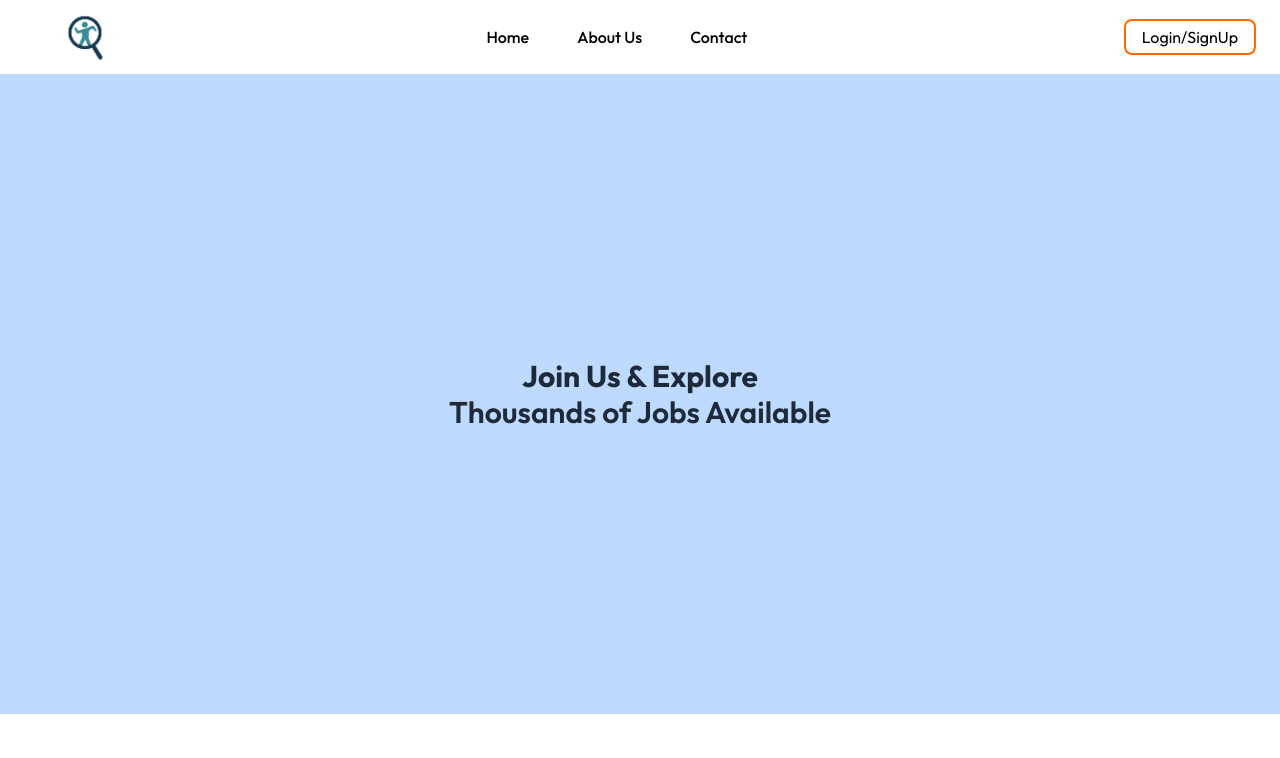
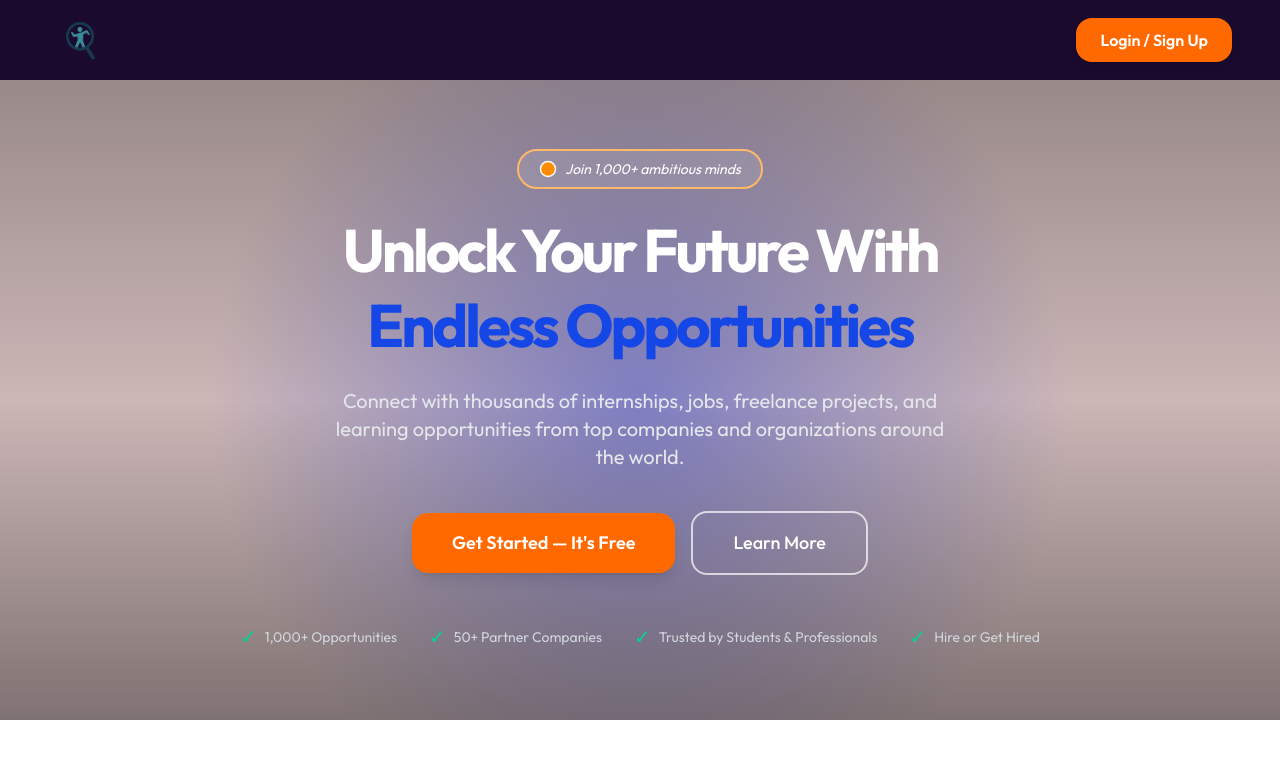
Before and after one commit to Sachin001-debug/Job-Portal, a React (Vite) app in the folder frontend/: page / in a window 1280 px wide. Shown: the top 758 px of the page. Built offline with nearby package versions, Linux system fonts and the light colour scheme; a web font is replaced by a local one.

Commit message:
Hero-ui update

```diff
--- a/frontend/package.json
+++ b/frontend/package.json
@@ -13,7 +13,7 @@
     "@tailwindcss/vite": "^4.2.2",
     "axios": "^1.14.0",
     "dotenv": "^17.4.0",
-    "lucide-react": "^1.7.0",
+    "lucide-react": "^1.8.0",
     "react": "^19.2.4",
     "react-dom": "^19.2.4",
     "react-router-dom": "^7.13.2",
--- a/frontend/src/home/Home.jsx
+++ b/frontend/src/home/Home.jsx
@@ -1,37 +1,126 @@
 import React from "react";
-import logo from '../assets/S1K9S-removebg-preview.png';
+import logo from "../assets/S1K9S-removebg-preview.png";
 import { useNavigate } from "react-router-dom";
+import { Circle } from "lucide-react";
 
 const Home = () => {
   const navigate = useNavigate();
+
   return (
     <>
-    <nav className="flex flex-wrap md:flex-nowrap gap-4 md:gap-12 p-3  items-center justify-between">
-      <div className="ml-0 w-[50px] h-[50px] md:ml-12 w-10 h-10 flex items-center justify-center rounded-full">
-        <img src={logo} alt="Logo"  />
-      </div>
+      {/* Navigation Bar */}
+      <nav className="bg-[#1A0B2E] text-white py-2 px-5 md:px-8 lg:px-12 top-0 z-50 shadow-lg">
+        <div className="max-w-7xl mx-auto flex items-center justify-between">
+          {/* Logo Section */}
+          <div className="flex items-center gap-3">
+            <div className="w-16 h-16 flex items-center justify-center rounded-2xl overflow-hidden">
+              <img
+                src={logo}
+                alt="Company Logo"
+                className="fade-in w-16 h-16 object-contain"
+              />
+            </div>
+            <div className="fade-in hidden sm:block">
+              <h2 className="font-bold text-2xl tracking-tight">Hire Nepal</h2>
+              <p className="text-[10px] text-gray-400 -mt-1">Discover Opportunities</p>
+            </div>
+          </div>
 
-      <ul className="flex flex-wrap gap-4 md:gap-12 text-black font-medium">
-        <li className="hover:text-orange-400 cursor-pointer">Home</li>
-        <li className="hover:text-orange-400 cursor-pointer">About Us</li>
-        <li className="hover:text-orange-400 cursor-pointer">Contact</li>
-      </ul>
+          {/* Desktop Navigation */}
+          <ul className="fade-in hidden md:flex items-center gap-8 text-base font-medium">
+            <li>
+              <a href="#home" className="hover:text-orange-400 transition-colors duration-300">
+                Home
+              </a>
+            </li>
+            <li>
+              <a href="#about" className="hover:text-orange-400 transition-colors duration-300">
+                About Us
+              </a>
+            </li>
+            <li>
+              <a href="#opportunities" className="hover:text-orange-400 transition-colors duration-300">
+                Opportunities
+              </a>
+            </li>
+            <li>
+              <a href="#contact" className="hover:text-orange-400 transition-colors duration-300">
+                Contact
+              </a>
+            </li>
+          </ul>
+          <button
+            onClick={() => navigate("/login")}
+            className="fade-in cursor-pointer bg-orange-500 hover:bg-orange-600 text-white font-semibold px-6 py-2.5 rounded-2xl text-sm md:text-base transition-all duration-300 shadow-md hover:shadow-lg active:scale-95"
+          >
+            Login / Sign Up
+          </button>
+        </div>
+      </nav>
 
-      <button onClick={() => navigate('/login')} className="mr-3 border-2 border-orange-500 px-4 py-1 rounded-lg text-black cursor-pointer text-sm  hover:bg-orange-500 hover:text-white transition-colors duration-300 ease-in-out md:text-base">
-       Login/SignUp
-    </button>
-    </nav>
+      {/* Hero Section */}
+      <section
+        className="hero-bg w-full min-h-[80dvh] flex flex-col justify-center items-center relative px-5 py-2 md:px-8 overflow-hidden"
+      >
+        <div className="absolute inset-0 bg-gradient-to-b from-black/40 via-black/20 to-black/50 z-10" />
 
-    <section className="bg-blue-200 w-[100vw] h-[80vh] flex  flex-col justify-center items-center gap-1">
-        <div className="text-center text-gray-800">
-         <h1 className="text-xl md:text-3xl font-bold ">Join Us & Explore </h1>
-         <h1 className="text-xl md:text-3xl font-semibold ">Thousands of Jobs Available</h1>
-         </div>
+        <div className="relative z-20 text-center max-w-5xl mx-auto">
+          {/* Badge */}
+          <div className="fade-in inline-flex items-center italic gap-2 bg-white/10 backdrop-blur-md border-2 border-orange-300 text-white text-sm px-5 py-2 rounded-full mb-6">
+            <Circle size={18} fill="#FF8C00" /> Join 1,000+ ambitious minds
+          </div>
 
+          {/* Main Heading */}
+          <h1 className="fade-in text-4xl md:text-5xl lg:text-6xl font-bold text-white leading-tight tracking-tighter mb-6">
+            Unlock Your Future With<br className="hidden md:block" />
+            <span className="text-blue-700"> Endless Opportunities</span>
+          </h1>
 
+          {/* Subheading */}
+          <p className="fade-in text-base md:text-lg lg:text-xl text-gray-200 max-w-2xl mx-auto mb-10 px-4">
+            Connect with thousands of internships, jobs, freelance projects, and learning
+            opportunities from top companies and organizations around the world.
+          </p>
 
-    </section>
+          {/* CTA Buttons */}
+          <div className="flex flex-col sm:flex-row gap-4 justify-center items-center mb-12">
+            <button
+              onClick={() => navigate("/login")}
+              className="cursor-pointer fade-in bg-orange-500 hover:bg-orange-600 w-full sm:w-auto text-white font-semibold px-10 py-4 rounded-2xl text-lg transition-all duration-300 shadow-lg hover:shadow-xl active:scale-[0.97]"
+            >
+              Get Started — It's Free
+            </button>
 
+            <button
+              onClick={() => document.getElementById("about")?.scrollIntoView({ behavior: "smooth" })}
+              className="fade-in border-2 border-white/70 hover:border-white hover:bg-white/10 w-full sm:w-auto text-white font-medium px-10 py-4 rounded-2xl text-lg transition-all duration-300 backdrop-blur-sm"
+            >
+              Learn More
+            </button>
+          </div>
+
+          {/* Trust Bar */}
+          <div className="fade-in flex flex-wrap justify-center gap-x-8 gap-y-3 text-sm text-gray-300">
+            <div className="flex items-center gap-2">
+              <span className="text-emerald-400 text-xl">✓</span>
+              <span>1,000+ Opportunities</span>
+            </div>
+            <div className="flex items-center gap-2">
+              <span className="text-emerald-400 text-xl">✓</span>
+              <span>50+ Partner Companies</span>
+            </div>
+            <div className="flex items-center gap-2">
+              <span className="text-emerald-400 text-xl">✓</span>
+              <span>Trusted by Students & Professionals</span>
+            </div>
+              <div className="flex items-center gap-2">
+              <span className="text-emerald-400 text-xl">✓</span>
+              <span>Hire or Get Hired</span>
+            </div>
+          </div>
+        </div>
+
+      </section>
     </>
   );
 };
--- a/frontend/src/index.css
+++ b/frontend/src/index.css
@@ -5,7 +5,28 @@ body{
      font-family: "Outfit", sans-serif;
 }
 
+.hero-bg {
+  background: radial-gradient(
+      circle at 50% 50%,
+      rgb(159, 159, 244),
+      transparent 60%
+    ),
+    rgb(255, 228, 228);
+}
+@keyframes fadeInAnimation {
+  from {
+    opacity: 0;
+    transform: translateY(10px);
+  }
+  to {
+    opacity: 1;
+    transform: translateY(0);
+  }
+}
 
+.fade-in {
+  animation: fadeInAnimation 1.5s ease-out forwards;
+}
 
 /*animation for the top employers section*/
 @keyframes scroll {
```
Also changed, not shown: 1 other file (tests, documents, lock files or other folders).
